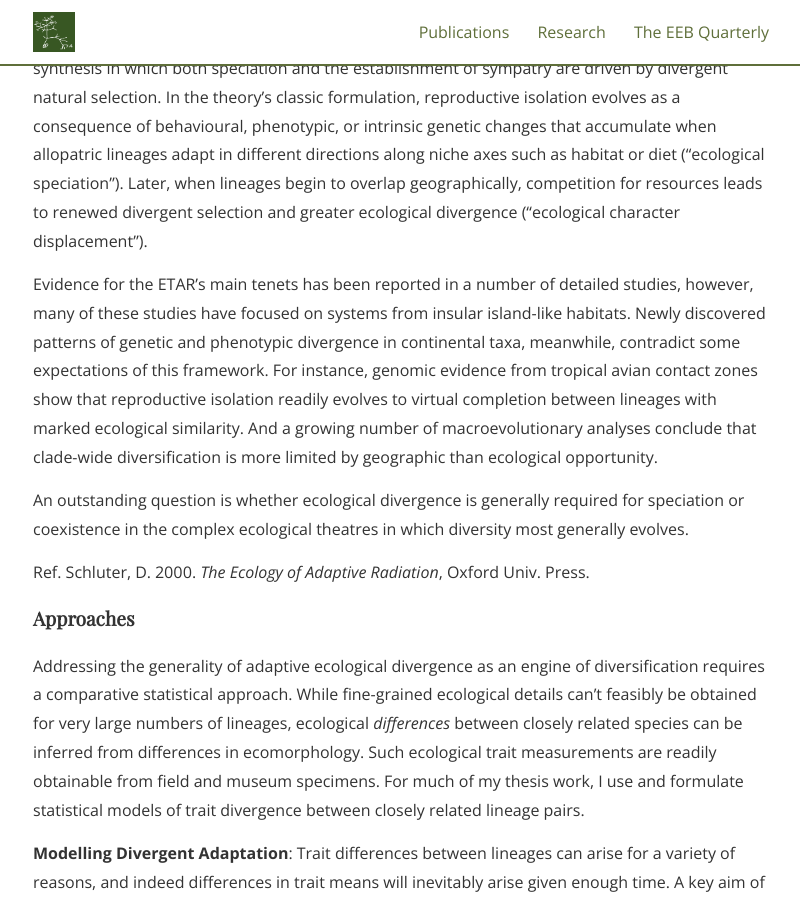
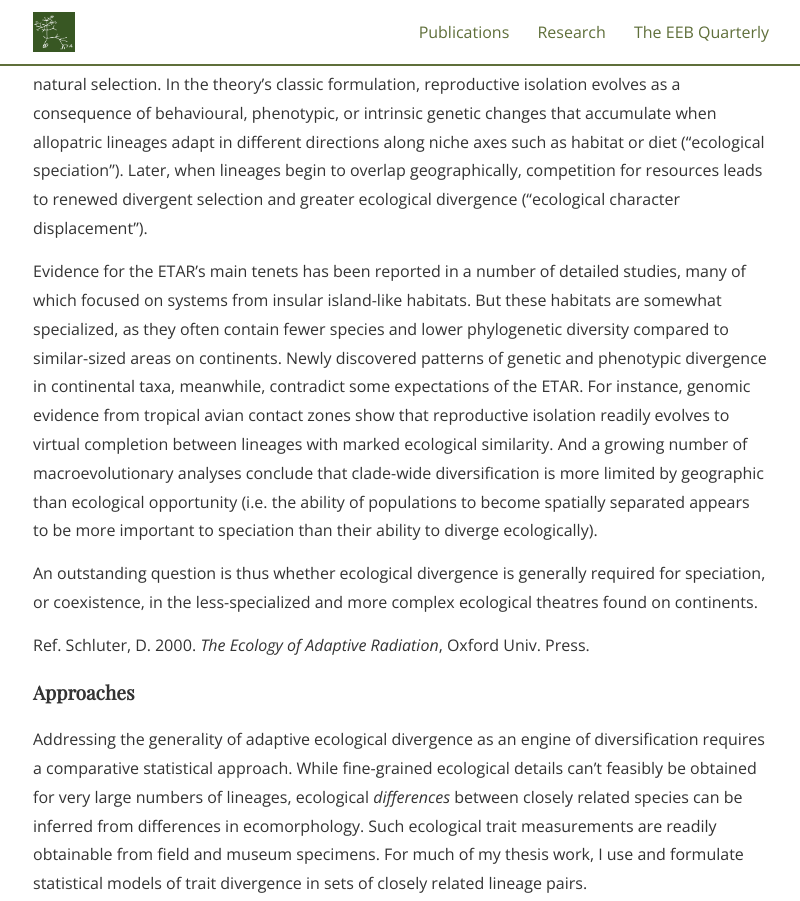
Before and after one commit to SeanASAnderson/SeanASAnderson.github.io, a Jekyll site: the page built from research.md, in a window 1280 px wide and 1400 px high, scrolled down 818 px. Shown: the top 901 px of the window, without its empty margins (239-1039 px from the left). Built offline with Jekyll 4.4.1, drawn with Linux system fonts in a browser that asks for light colours; nearby versions of some CDN libraries; some web fonts are replaced; some of the changed text lies outside the part shown.

Commit message:
research text and figures

```diff
--- a/research.md
+++ b/research.md
@@ -5,53 +5,57 @@
 main_nav: true
 ---
 
-For species richness to evolve in a clade, two processes must occur. First, lineages must split into two or more descendants (i.e. they must speciate), and second, descendant lineages must establish overlapping ranges.
+### Overview
 
-While the first requirement is self-evident, the second follows from the fact that speciation is largely an allopatric process, and allopatry is often achieved when a species’ range is split into two or more isolated subdivisions (i.e. “vicariance”). **But vicariance alone is ultimately limited in its ability to generate diversity**, as ranges can only be split so many times and still support viable populations. For diversification to continue, lineages must expand geographically to attain range sizes that can bear further subdivision. In nature, this means lineages must often overlap with close relatives.
+For species richness to increase, two processes must occur. First, lineages must split into two or more descendants (i.e. they must speciate), and second, descendant lineages must establish overlapping ranges.
 
-Speciation and the establishment of sympatry are thus two critical rate-limiting steps in the diversification cycle. The primary focus of my research is to better understand their drivers.
+While the first requirement is obvious, the second follows from the fact that speciation is largely an allopatric process, and allopatry is often achieved when a species’ range is split into two or more isolated subdivisions (i.e. “vicariance”). But vicariance alone is ultimately limited in its ability to generate diversity, as ranges can only be split so many times and still support viable populations. For diversification to continue, lineages must expand geographically to attain range sizes that can bear further subdivision. In nature, this means lineages must often overlap with close relatives.
+
+Speciation and the establishment of sympatry are thus two critical rate-limiting steps in the diversification cycle. The primary focus of my thesis work is to better understand their drivers.
 
 ---
 
 <h2 style="text-align:center;"> Questions </h2>
 
-### 1. The role of ecological divergence in speciation and the establishment of sympatry
+### 1. The role of adaptive ecological divergence in speciation & sympatry
 
 For the past twenty years, evolutionary ecologists have largely viewed diversification through the lens of the ecological theory of adaptive radiation (ETAR; Schluter 2000), an intuitive and influential synthesis in which both speciation and the establishment of sympatry are driven by divergent natural selection. In the theory's classic formulation, reproductive isolation evolves as a consequence of behavioural, phenotypic, or intrinsic genetic changes that accumulate when allopatric lineages adapt in different directions along niche axes such as habitat or diet (“ecological speciation”). Later, when lineages begin to overlap geographically, competition for resources leads to renewed divergent selection and greater ecological divergence (“ecological character displacement”).
 
-Evidence for the ETAR's main tenets has been reported in a number of detailed studies, however, many of these studies have focused on systems from insular island-like habitats. Newly discovered patterns of genetic and phenotypic divergence in continental taxa, meanwhile, contradict some expectations of this framework. For instance, genomic evidence from tropical avian contact zones show that reproductive isolation readily evolves to virtual completion between lineages with marked ecological similarity. And a growing number of macroevolutionary analyses conclude that clade-wide diversification is more limited by geographic than ecological opportunity.
+Evidence for the ETAR's main tenets has been reported in a number of detailed studies, many of which focused on systems from insular island-like habitats. But these habitats are somewhat specialized, as they often contain fewer species and lower phylogenetic diversity compared to similar-sized areas on continents. Newly discovered patterns of genetic and phenotypic divergence in continental taxa, meanwhile, contradict some expectations of the ETAR. For instance, genomic evidence from tropical avian contact zones show that reproductive isolation readily evolves to virtual completion between lineages with marked ecological similarity. And a growing number of macroevolutionary analyses conclude that clade-wide diversification is more limited by geographic than ecological opportunity (i.e. the ability of populations to become spatially separated appears to be more important to speciation than their ability to diverge ecologically).
 
-An outstanding question is whether ecological divergence is generally required for speciation or coexistence in the complex ecological theatres in which diversity most generally evolves.
+An outstanding question is thus whether ecological divergence is generally required for speciation, or coexistence, in the less-specialized and more complex ecological theatres found on continents.
 
 Ref. Schluter, D. 2000. *The Ecology of Adaptive Radiation*, Oxford Univ. Press.
 
 #### Approaches
 
-Addressing the generality of adaptive ecological divergence as an engine of diversification requires a comparative statistical approach. While fine-grained ecological details can't feasibly be obtained for very large numbers of lineages, ecological *differences* between closely related species can be inferred from differences in ecomorphology. Such ecological trait measurements are readily obtainable from field and museum specimens. For much of my thesis work, I use and formulate statistical models of trait divergence between closely related lineage pairs.
+Addressing the generality of adaptive ecological divergence as an engine of diversification requires a comparative statistical approach. While fine-grained ecological details can't feasibly be obtained for very large numbers of lineages, ecological *differences* between closely related species can be inferred from differences in ecomorphology. Such ecological trait measurements are readily obtainable from field and museum specimens. For much of my thesis work, I use and formulate statistical models of trait divergence in sets of closely related lineage pairs.
 
-**Modelling Divergent Adaptation**: Trait differences between lineages can arise for a variety of reasons, and indeed differences in trait means will inevitably arise given enough time. A key aim of my work has been to distinguish the statistical signature of trait divergence resulting from *divergent selection* -- the driving force behind ecological speciation and character displacement -- versus alternative processes like drift, parallel selection, and fluctuating selection [(**Anderson and Weir, 2020**)](https://doi.org/10.1086/710338)  .
+**Modelling Divergent Adaptation**: Trait differences between lineages can evolve for a variety of reasons, and indeed differences in trait means will inevitably arise given enough time. A key aim of my work has been to distinguish the statistical signature of trait differences resulting from *divergent selection* -- the driving force behind ecological speciation and character displacement -- versus those that evolve under alternative processes like drift, parallel selection, and fluctuating selection [(**Anderson and Weir, 2020**)](https://doi.org/10.1086/710338).
+
+![alt text]({{ site.baseurl }}/assets/aw2020_fig1.pdf)
 
 **Divergent Adpatation and Speciaton**: One way to infer the generality of ecological speciation is to estimate the proportion of speciating and recently speciated lineages pairs that show evidence of ecology-based divergent selection (ecological speciation's driver). This proportion can be estimated from mixture models in which different pairs in a lineage-pair dataset conform to different underlying processes of functional trait divergence. I've recently described and tested such mixture models (Anderson et al. *Under Review*), several of which are available in the R package [***diverge*** **(version 2.0 and greater)**](https://cran.r-project.org/web/packages/diverge/index.html).
 
-**Divergent Adaptation and Sympatry**: Sympatric lineage pairs are often more differentiated in ecomorphology than allopatric pairs, a pattern expected from character displacement. But this pattern can also be produced if lineages are more likely to establish overlapping ranges in the first place if they evolved greater trait differences prior to secondary contact (i.e. 'species sorting'). I recently developed simulation-based models to distinguish these alternatives and found that character displacement better accounts for observed patterns of bill shape differences in New World terrestrial birds [(**Anderson and Weir 2021**)](https://doi.org/10.1073/pnas.2021209118).
+**Divergent Adaptation and Sympatry**: Sympatric lineage pairs are often more differentiated in ecomorphology than allopatric pairs, a pattern expected from character displacement. But this pattern can also be produced if lineages are more likely to establish overlapping ranges in the first place if they evolved greater trait differences prior to secondary contact (i.e. 'species sorting'). I recently developed simulation-based models to distinguish these alternatives and found that character displacement better accounts for observed patterns of bill shape differences in pairs of New World terrestrial birds [(**Anderson and Weir 2021**)](https://doi.org/10.1073/pnas.2021209118).
 
-Previous comparative analyses of character displacement often tested for differences in evolutionary rate between symaptric and allopatric pairs, but an implicit assumption of this approach is that sympatric pairs were always sympatric (even though speciation is agreed to largely require a period of allopatry). A key advance of our character displacement model is that it tests for a shift in selective regime when lineages are estimated to have become sympatric.
+![alt text]({{ site.baseurl }}/assets/pnas_fig1.jpg)
+
+An additional note on the character displacement models of this paper: previous comparative analyses of character displacement often tested for differences in evolutionary rate between symaptric and allopatric pairs, but an implicit assumption of this approach is that sympatric pairs were always sympatric (even though speciation is agreed to largely require a period of allopatry). A key advance of our character displacement model is that it tests for a shift in selective regime that occurred when lineages are estimated to have become sympatric.
 <br>
 
 
 ### 2. Geographic variation in the processes promoting speciation and coexistence
 
-Geographic variation in species richness implies geographic variation in speciation, the establishment of sympatry, colonization, and/or extinction. I'm interested in whether and how the mechanism of speciation and the dynamics of secondary sympatry vary across environments. Ultimately I am interested in how the answer to these questions might help explain broadscale diversity patterns.
+Geographic variation in species richness implies geographic variation in the dynamics of speciation, the establishment of sympatry, colonization, and/or extinction. I'm interested in whether and how the mechanism of speciation and the dynamics of secondary sympatry vary across environments. Ultimately I am interested in how the answer to these questions might help explain broadscale diversity patterns.
 
 #### Approaches
 
 To test for variation in the dynamics of lineage pair divergence, we can extend trait divergence models to allow key parameters to vary across continuous or categorical variables (e.g. latitude, see [(**Anderson and Weir 2021**)](https://doi.org/10.1073/pnas.2021209118)). A variety of such extended models are available in the *diverge* R package. <br>
 
-{% comment %}
 
 ### 3. Reinforcement and the role of sexual interference in preventing the establishment of sympatry
 
-Ecological competition has long been considered an important factor determining when and if species coexist, but interactions related to sex may also have important and overlooked consequences for range overlap. Such 'sexual interference' includes the production of maladapted hybrids as well as less-well-understood interactions like (factoften-overloooked factor is that of sexual interference between closely related lineages. 'Sexual interference' refers to costly interactions related to sex (rather than ecological resource use).
+Sympatric close relatives are expected to exhibit sex-related differences that reduce the rate of costly hybridization and other forms of reproductive interference. A growing body of recent work has suggested that 'good' biological species are often prevented from establishing sympatry due to a lack of such pre-mating isolation, as the production of unfit hybrids in contact zones renders those areas demographic sinks. In some cases, especially in Amazonian birds, these contact zones can persist for hundreds of thousands and even millions of years. One possible explanation is that selection for reinforcement (i.e. evolution of premating barriers as an adaptive response to reproductive interference) is swamped out by gene flow from non-peripheral areas of a lineages' range, which are not subject to reinforcing selection.
 
-
-{% endcomment %}
+I'm interested in the dynamics of reinforcement and in the apparent *inability* of some lineages to evolve premating isolation for long periods. A key question is what demographic or evolutionary changes are required to destabilize this particular range limit -- what needs to occur in order for postzygotically isolated lineages to finally evolve reproductive barriers and broadly overlap?
```
Also changed, not shown: assets/pnas_fig1.jpg (added), 1 other file.
